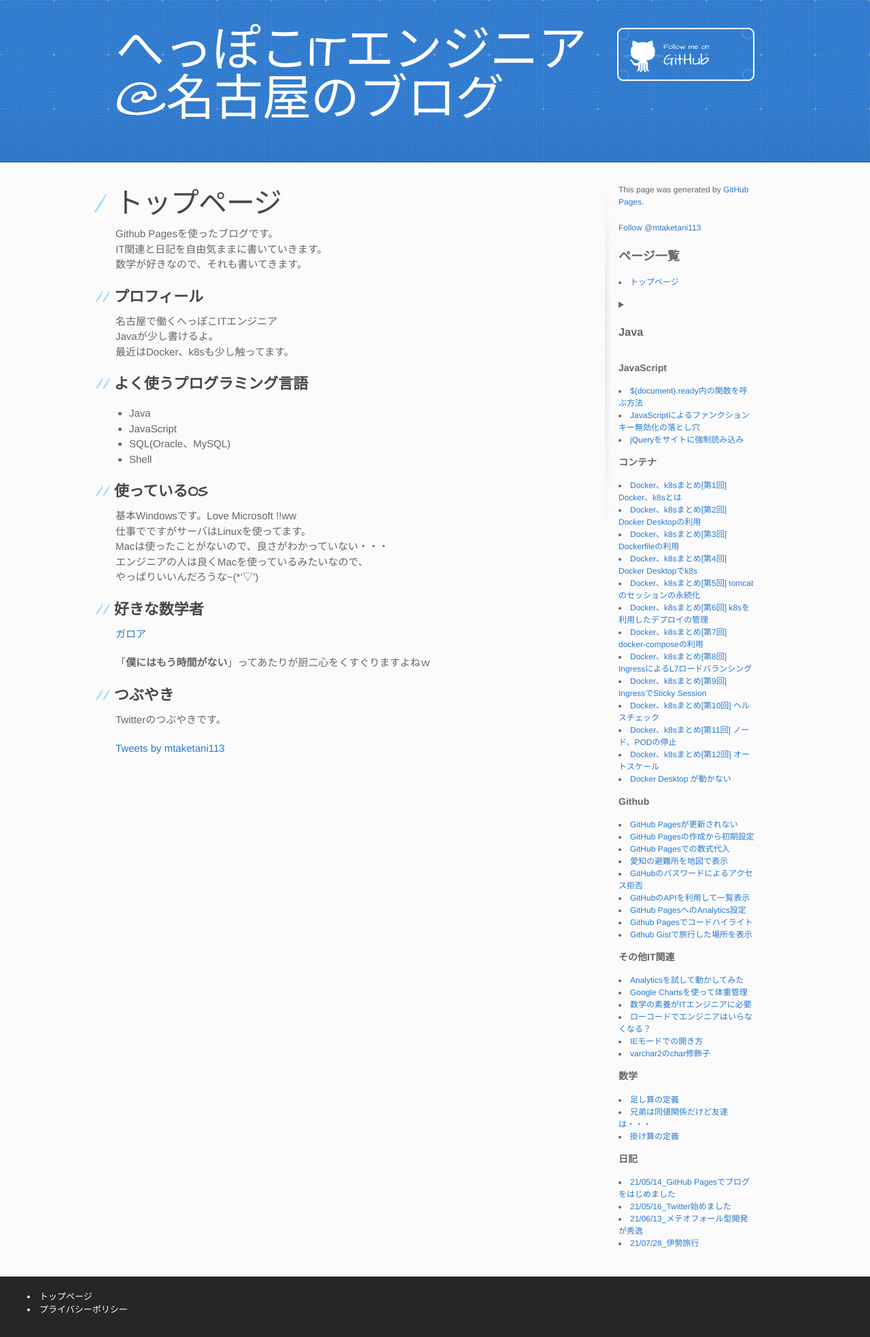
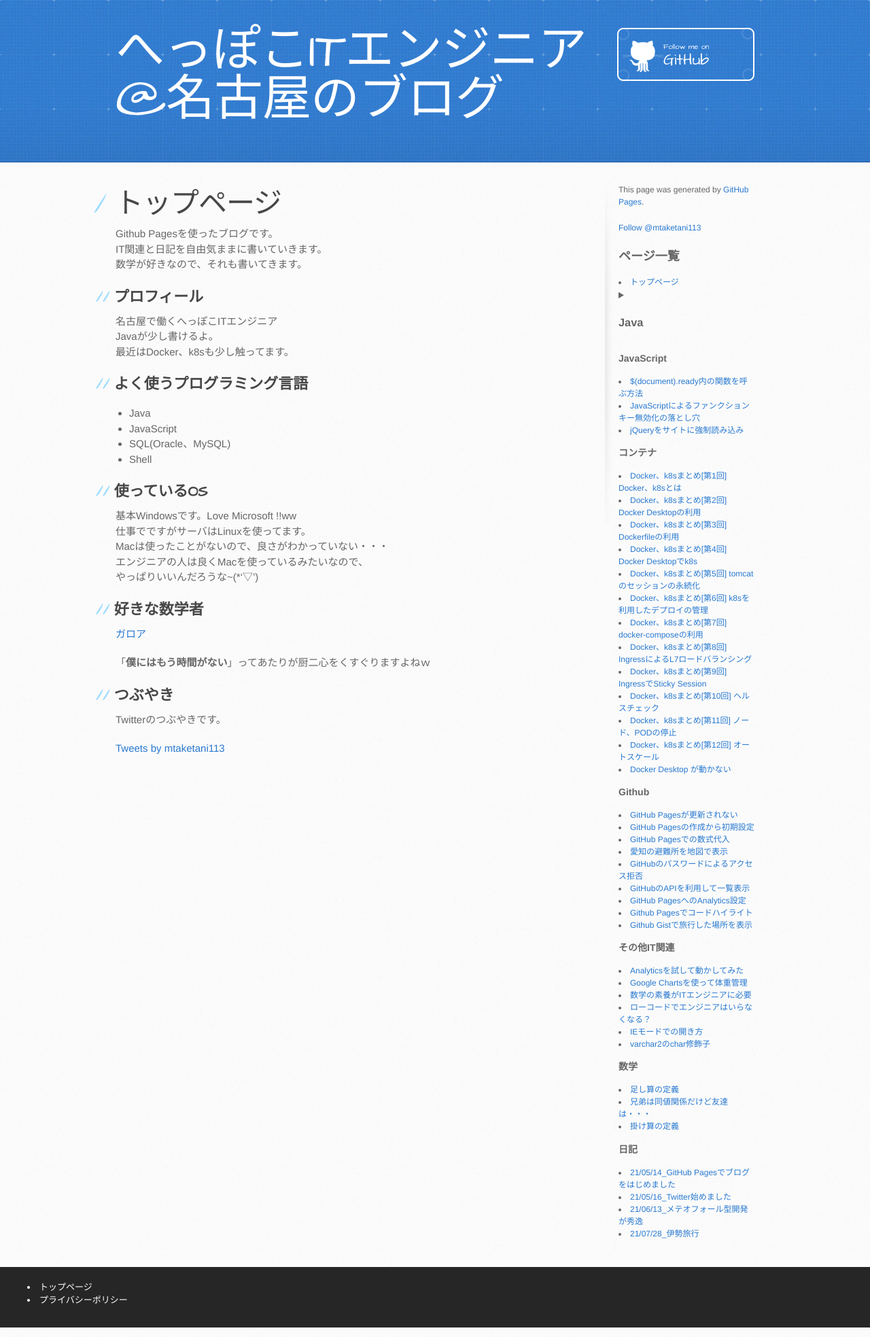
Before and after one commit to mtaketani113/mtaketani113.github.io, a Jekyll site: the page built from index.md, in a window 1280 px wide. Shown: the whole page at 68% size. Built offline with Jekyll 4.4.1, drawn with Linux system fonts in a browser that asks for light colours; comment, search, counter and statistics services are not loaded; the repository's description, which GitHub fills in, is left out.

Commit message:
CSS修正

```diff
--- a/_sass/jekyll-theme-architect.scss
+++ b/_sass/jekyll-theme-architect.scss
@@ -91,10 +91,6 @@ aside#sidebar p.repo-owner a {
 aside#sidebar summary {
   cursor: pointer;
   font-size: 1.17em;
-  margin-block-start: 1em;
-  margin-block-end: 1em;
-  margin-inline-start: 0px;
-  margin-inline-end: 0px;
   font-weight: bold;
 }
 
```
